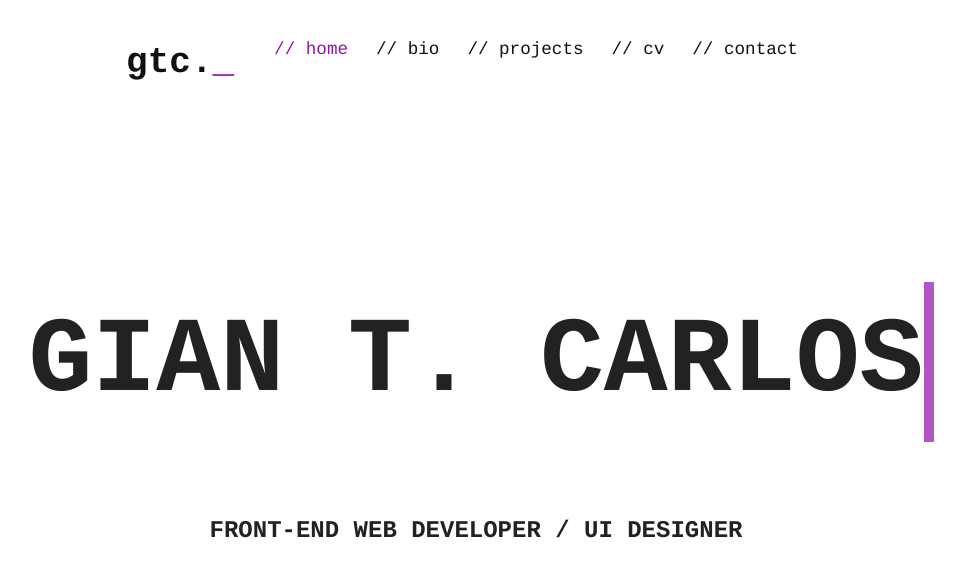
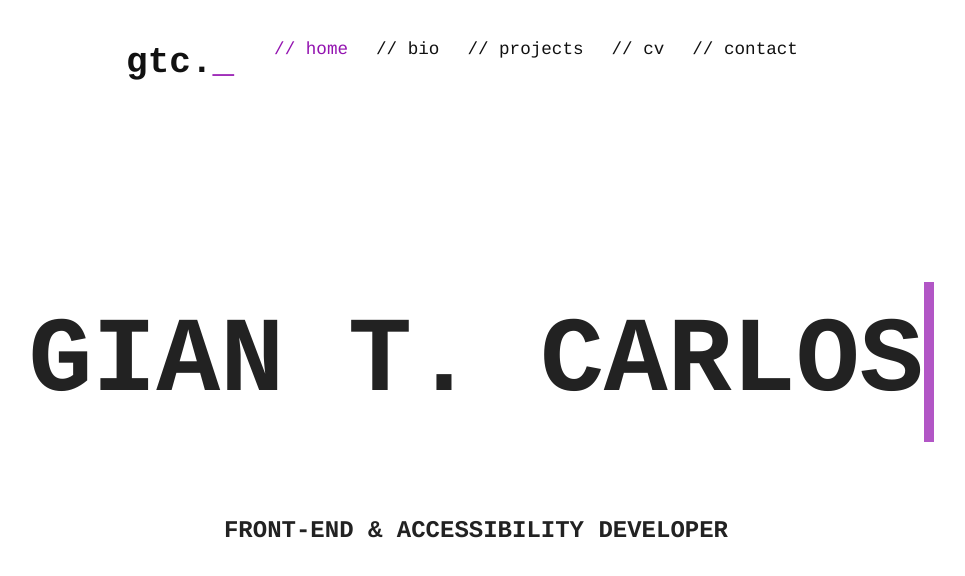
Before and after one commit to giantcarlos/dev-portfolio, a React (Create React App) app: page / in a window 1280 px wide. Shown: the top 576 px of the page, without its empty margins (164-1129 px from the left). Built offline with nearby package versions, Linux system fonts and the light colour scheme.

Commit message:
Add accessibility to home page subtitle.

```diff
--- a/src/Components/Home.js
+++ b/src/Components/Home.js
@@ -4,7 +4,7 @@ function Home() {
   return (
     <div className="home">
         <h1>GIAN T. CARLOS</h1>
-        <h2>FRONT-END WEB DEVELOPER / UI DESIGNER</h2>
+        <h2>FRONT-END & ACCESSIBILITY DEVELOPER</h2>
     </div>
   )
 }
```
